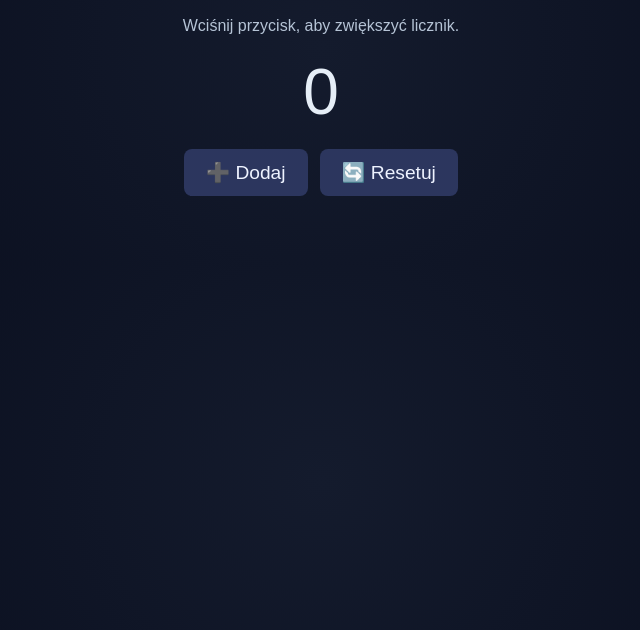
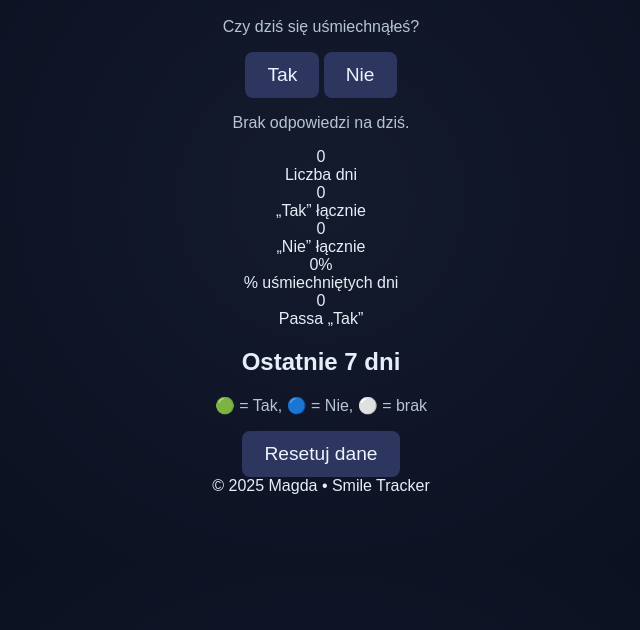
Before and after one commit to modakatowice-sketch/licznik-app, a plain HTML site: page index.html in a window 1280 px wide. Shown: the part 170-800 px from the top of the page, without its empty margins (319-959 px from the left). Drawn offline with Linux system fonts and the light colour scheme.

Commit message:
Update index.html

```diff
--- a/index.html
+++ b/index.html
@@ -3,21 +3,59 @@
 <head>
   <meta charset="UTF-8" />
   <meta name="viewport" content="width=device-width, initial-scale=1" />
-  <title>Moja pierwsza aplikacja 🚀</title>
+  <title>Uśmiechnij się 😊</title>
   <link rel="stylesheet" href="style.css">
 </head>
 <body>
-  <h1>Licznik kliknięć</h1>
-  <p>Wciśnij przycisk, aby zwiększyć licznik.</p>
+  <header>
+    <h1>Uśmiechnij się 😊</h1>
+    <p class="subtitle">Czy dziś się uśmiechnąłeś?</p>
+    <p id="today" class="today"></p>
+  </header>
 
-  <div class="counter">
-    <span id="count">0</span>
-  </div>
+  <main class="card">
+    <div class="question">
+      <button id="yesBtn" class="btn primary">Tak</button>
+      <button id="noBtn"  class="btn">Nie</button>
+    </div>
 
-  <div class="buttons">
-    <button id="increment">➕ Dodaj</button>
-    <button id="reset">🔄 Resetuj</button>
-  </div>
+    <p id="todayStatus" class="today-status">Brak odpowiedzi na dziś.</p>
+
+    <section class="stats">
+      <div class="stat">
+        <div class="value" id="daysTotal">0</div>
+        <div class="label">Liczba dni</div>
+      </div>
+      <div class="stat">
+        <div class="value" id="yesCount">0</div>
+        <div class="label">„Tak” łącznie</div>
+      </div>
+      <div class="stat">
+        <div class="value" id="noCount">0</div>
+        <div class="label">„Nie” łącznie</div>
+      </div>
+      <div class="stat">
+        <div class="value" id="yesPct">0%</div>
+        <div class="label">% uśmiechniętych dni</div>
+      </div>
+      <div class="stat">
+        <div class="value" id="yesStreak">0</div>
+        <div class="label">Passa „Tak”</div>
+      </div>
+    </section>
+
+    <section class="timeline">
+      <h2>Ostatnie 7 dni</h2>
+      <ul id="last7" class="days"></ul>
+      <p class="legend">🟢 = Tak, 🔵 = Nie, ⚪ = brak</p>
+    </section>
+
+    <div class="actions">
+      <button id="resetBtn" class="btn danger">Resetuj dane</button>
+    </div>
+  </main>
+
+  <footer>© 2025 Magda • Smile Tracker</footer>
 
   <script src="app.js"></script>
 </body>
```
